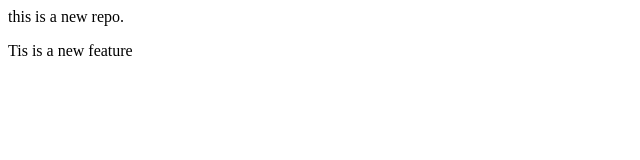
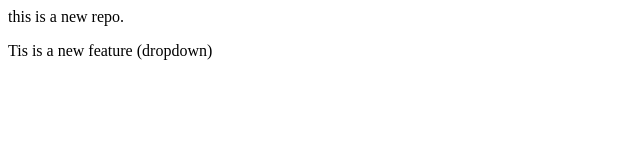
Before and after one commit to Gousicarma/LocalRepo, a plain HTML site: page index.html in a window 1280 px wide. Shown: the full height of the page, 0-640 px from the left. Drawn offline with Linux system fonts and the light colour scheme.

Commit message:
Add dropdown

```diff
--- a/index.html
+++ b/index.html
@@ -1,2 +1,2 @@
 <P> this is a new repo.</P>
-<P>Tis is a new feature</P>
+<P>Tis is a new feature (dropdown)</P>
```
